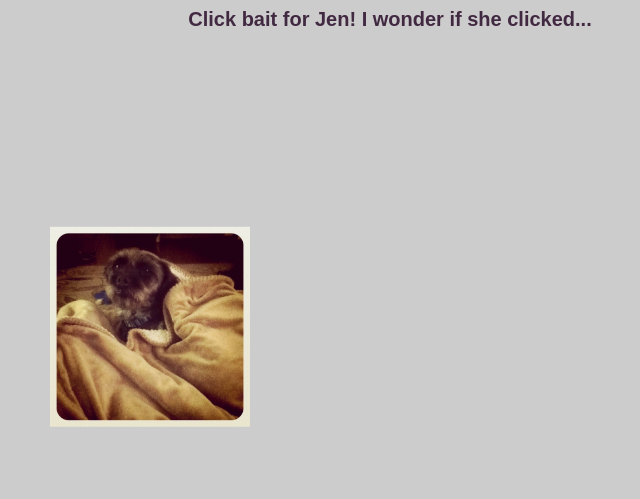
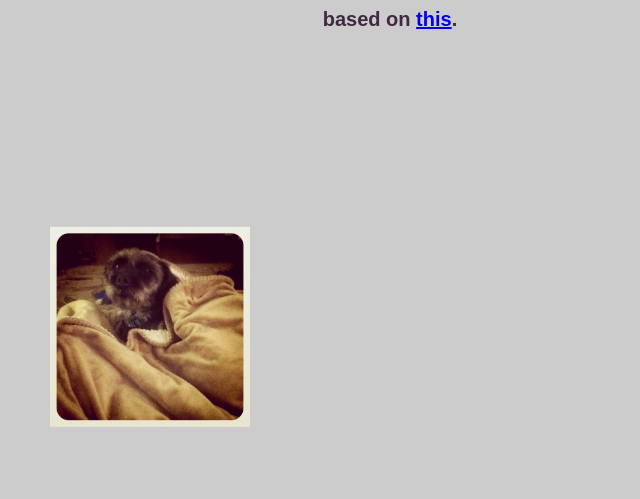
Before and after one commit to lavertym/engineering-weekly, a plain HTML site: page index.html in a window 1280 px wide. Shown: the top 499 px of the page, without its empty margins (250-890 px from the left). Drawn offline with Linux system fonts and the light colour scheme.

Commit message:
Update index.html

```diff
--- a/index.html
+++ b/index.html
@@ -76,6 +76,6 @@
 <body>
   <h1 class="jen">HI JEN!</h1>
   <img class="whiskers" src="whiskers.jpg" width="200px"/>
-  <span class="blink">Click bait for Jen! I wonder if she clicked...</span>
+  <p class="blink">based on <a href="https://treetown.slack.com/archives/nom-nom-nom/p1462994211000075">this</a>.</p>
 </body>
 </html>
```
